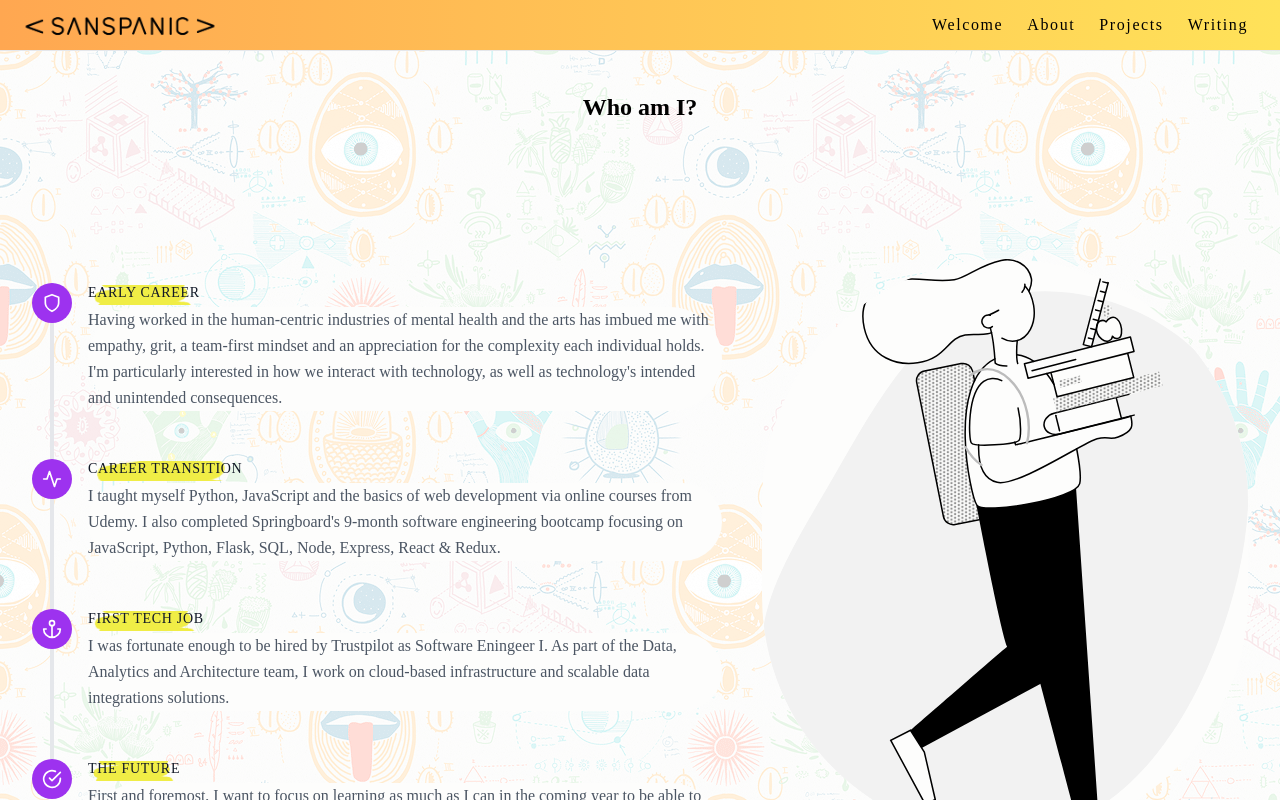
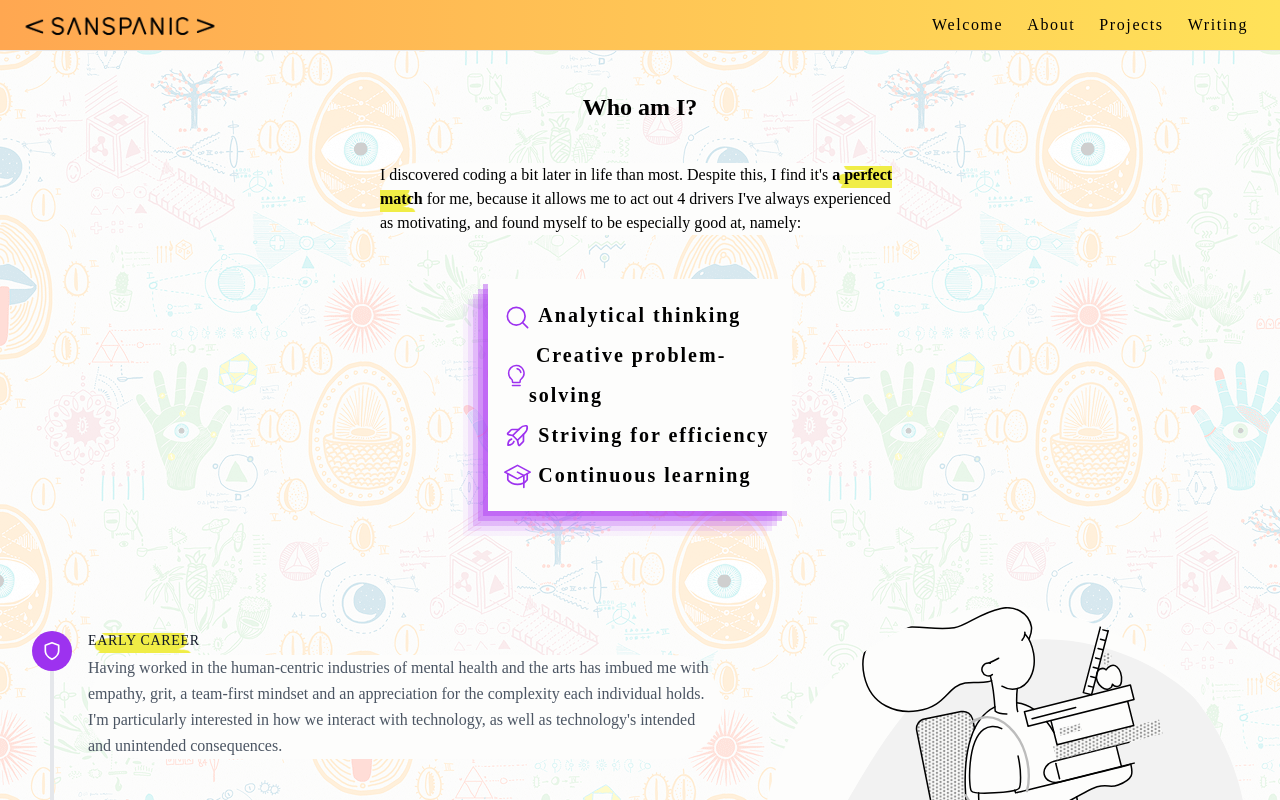
Before and after one commit to sanspanic/portfolio-page, a React (Create React App) app: page /about in a window 1280 px wide. Shown: the top 800 px of the page. Built offline with nearby package versions, Linux system fonts and the light colour scheme; a web font is replaced by a local one.

Commit message:
add coding bullet points

```diff
--- a/src/About/About.js
+++ b/src/About/About.js
@@ -1,5 +1,6 @@
 import React from "react";
 import Timeline from "./Timeline";
+import CodingBulletPoints from "./CodingBulletPoints";
 
 const About = () => {
   return (
@@ -8,6 +9,7 @@ const About = () => {
         {" "}
         Who am I?
       </h1>
+      <CodingBulletPoints />
       <Timeline />
     </div>
   );
--- /dev/null
+++ b/src/About/CodingBulletPoints.js
@@ -0,0 +1,47 @@
+import React from "react";
+import {
+  MagnifyingGlass,
+  GraduationCap,
+  Lightbulb,
+  RocketLaunch,
+} from "phosphor-react";
+
+const CodingBulletPoints = () => {
+  return (
+    <div className="max-w-prose mx-auto">
+      <p className="bg-faded-white rounded-full">
+        I discovered coding a bit later in life than most. Despite this, I find
+        it's{" "}
+        <span className="highlight font-open font-bold">a perfect match</span>{" "}
+        for me, because it allows me to act out 4 drivers I've always
+        experienced as motivating, and found myself to be especially good at,
+        namely:
+      </p>
+      <br></br>
+      <div className="mx-auto w-7/12 bg-faded-white p-4 fancy-border mt-5">
+        <ul className="text-xl font-roboto tracking-widest font-bold leading-loose">
+          <li className="flex items-center">
+            <span className="col-span-1">
+              <MagnifyingGlass className="text-neon-purple inline" size={27} />
+            </span>
+             <span className="justify-self-end"> Analytical thinking</span>
+          </li>
+          <li className="flex items-center">
+            <Lightbulb size={27} className="text-neon-purple inline" />
+            <span> Creative problem-solving</span>
+          </li>
+          <li className="flex items-center">
+            <RocketLaunch size={27} className="text-neon-purple inline" />
+            <span> Striving for efficiency</span>
+          </li>
+          <li className="flex items-center">
+            <GraduationCap size={27} className="text-neon-purple inline" />
+             <span> Continuous learning</span>
+          </li>
+        </ul>
+      </div>
+    </div>
+  );
+};
+
+export default CodingBulletPoints;
--- a/src/App.css
+++ b/src/App.css
@@ -23,6 +23,18 @@
 
 .bg-gradient-purple {
   background: linear-gradient(135deg, #f02fc2 0%, #6094ea 100%);
+}
+
+.fancy-border {
+  box-shadow: rgba(240, 46, 170, 0.4) -5px 5px,
+    rgba(240, 46, 170, 0.3) -10px 10px, rgba(240, 46, 170, 0.2) -15px 15px,
+    rgba(240, 46, 170, 0.1) -20px 20px, rgba(240, 46, 170, 0.05) -25px 25px;
+}
+
+.fancy-border {
+  box-shadow: rgba(169, 46, 240, 0.4) -5px 5px,
+    rgba(169, 46, 240, 0.3) -10px 10px, rgba(169, 46, 240, 0.2) -15px 15px,
+    rgba(169, 46, 240, 0.1) -20px 20px, rgba(169, 46, 240, 0.05) -25px 25px;
 }
 
 .navbar ul a:hover {
--- a/src/Common/Welcome.js
+++ b/src/Common/Welcome.js
@@ -12,8 +12,9 @@ const Welcome = () => {
           <WomanServer />
           <div className="sm:py-5 mr-5">
             <div className="border-l-4 border-neon-purple pl-10">
-              <p className="bg-faded-white rounded-full">
-                I am a full-stack software engineer.
+              <p className="bg-faded-white rounded-full max-w-prose">
+                I am a versatile software engineer who enjoys working across the
+                entire stack.
               </p>
               <br></br>
               <p className="max-w-prose bg-faded-white rounded-full">
```
